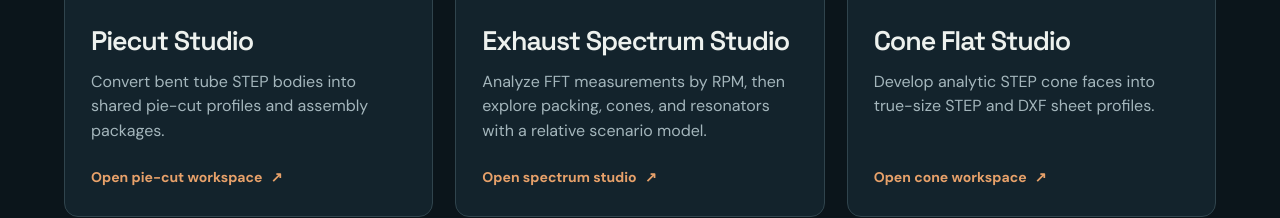
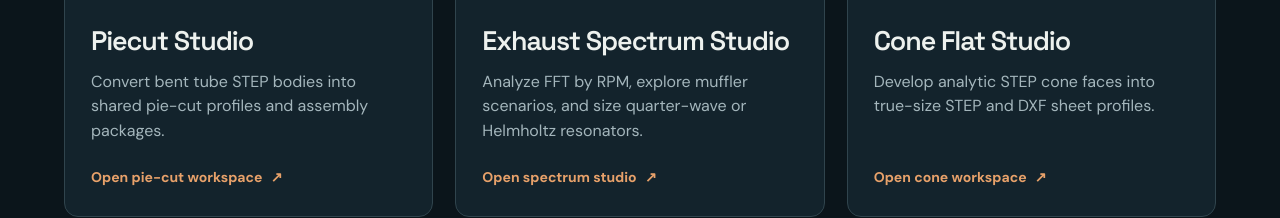
Before and after one commit to SidA0/fsae-tools, a plain HTML site: page index.html in a window 1280 px wide. Shown: the part 3124-3342 px from the top of the page. Drawn offline with Linux system fonts and the light colour scheme.

Commit message:
Describe resonator tuning in spectrum card

```diff
--- a/index.html
+++ b/index.html
@@ -60,7 +60,7 @@
       <div class="section-heading"><div><span class="overline">Exhaust design</span><h2 id="exhaust-title">Shape, measure, model, and flatten.</h2></div><p>Plan pie cuts, analyze exhaust sound, explore muffler changes, and flatten cone surfaces.</p></div>
       <div class="tool-grid three">
         <a class="tool-card" href="https://sida0.github.io/piecut-studio/"><div class="card-top"><span>04 / Exhaust</span><span class="card-icon">P·</span></div><div class="card-visual" aria-hidden="true"><svg viewBox="0 0 360 185"><path d="M25 134h99c24 0 33-20 44-52 10-32 22-46 49-46h117" fill="none" stroke="#9db7bf" stroke-width="39" stroke-dasharray="39 4"/><path d="M25 134h99c24 0 33-20 44-52 10-32 22-46 49-46h117" fill="none" stroke="#e7a16a" stroke-width="2" stroke-dasharray="5 8"/></svg></div><div class="card-body"><h3>Piecut Studio</h3><p>Convert bent tube STEP bodies into shared pie-cut profiles and assembly packages.</p><span class="card-action">Open pie-cut workspace <span aria-hidden="true">↗</span></span></div></a>
-        <a class="tool-card" href="https://sida0.github.io/muffler-spectrum-studio/analysis/"><div class="card-top"><span>05 / Exhaust</span><span class="card-icon">S·</span></div><div class="card-visual" aria-hidden="true"><svg viewBox="0 0 360 185"><path d="M22 155h315M31 25v130" fill="none" stroke="#55717a" stroke-width="2"/><path d="M31 112c30-16 40-67 68-66s37 86 66 84 38-68 64-64 35 42 49 41 26-24 59-21" fill="none" stroke="#e7a16a" stroke-width="3"/><path d="M31 123c31-7 41-44 70-45s37 44 65 44 37-28 63-28 43 18 60 19 25-14 48-10" fill="none" stroke="#9fc1c4" stroke-width="2"/></svg></div><div class="card-body"><h3>Exhaust Spectrum Studio</h3><p>Analyze FFT measurements by RPM, then explore packing, cones, and resonators with a relative scenario model.</p><span class="card-action">Open spectrum studio <span aria-hidden="true">↗</span></span></div></a>
+        <a class="tool-card" href="https://sida0.github.io/muffler-spectrum-studio/analysis/"><div class="card-top"><span>05 / Exhaust</span><span class="card-icon">S·</span></div><div class="card-visual" aria-hidden="true"><svg viewBox="0 0 360 185"><path d="M22 155h315M31 25v130" fill="none" stroke="#55717a" stroke-width="2"/><path d="M31 112c30-16 40-67 68-66s37 86 66 84 38-68 64-64 35 42 49 41 26-24 59-21" fill="none" stroke="#e7a16a" stroke-width="3"/><path d="M31 123c31-7 41-44 70-45s37 44 65 44 37-28 63-28 43 18 60 19 25-14 48-10" fill="none" stroke="#9fc1c4" stroke-width="2"/></svg></div><div class="card-body"><h3>Exhaust Spectrum Studio</h3><p>Analyze FFT by RPM, explore muffler scenarios, and size quarter-wave or Helmholtz resonators.</p><span class="card-action">Open spectrum studio <span aria-hidden="true">↗</span></span></div></a>
         <a class="tool-card" href="https://sida0.github.io/cone-flat-studio/"><div class="card-top"><span>06 / Exhaust</span><span class="card-icon">C·</span></div><div class="card-visual" aria-hidden="true"><svg viewBox="0 0 360 185"><path d="M38 136 92 38h64l54 98" fill="none" stroke="#9fc0c8" stroke-width="2"/><ellipse cx="124" cy="136" rx="86" ry="19" fill="none" stroke="#e7a16a" stroke-width="2"/><ellipse cx="124" cy="38" rx="32" ry="8" fill="none" stroke="#9fc0c8" stroke-width="2"/><path d="M231 140a80 80 0 0 1 88-82l-16 24a51 51 0 0 0-52 53z" fill="#e7a16a28" stroke="#e7a16a" stroke-width="2"/></svg></div><div class="card-body"><h3>Cone Flat Studio</h3><p>Develop analytic STEP cone faces into true-size STEP and DXF sheet profiles.</p><span class="card-action">Open cone workspace <span aria-hidden="true">↗</span></span></div></a>
       </div>
     </section>
```
